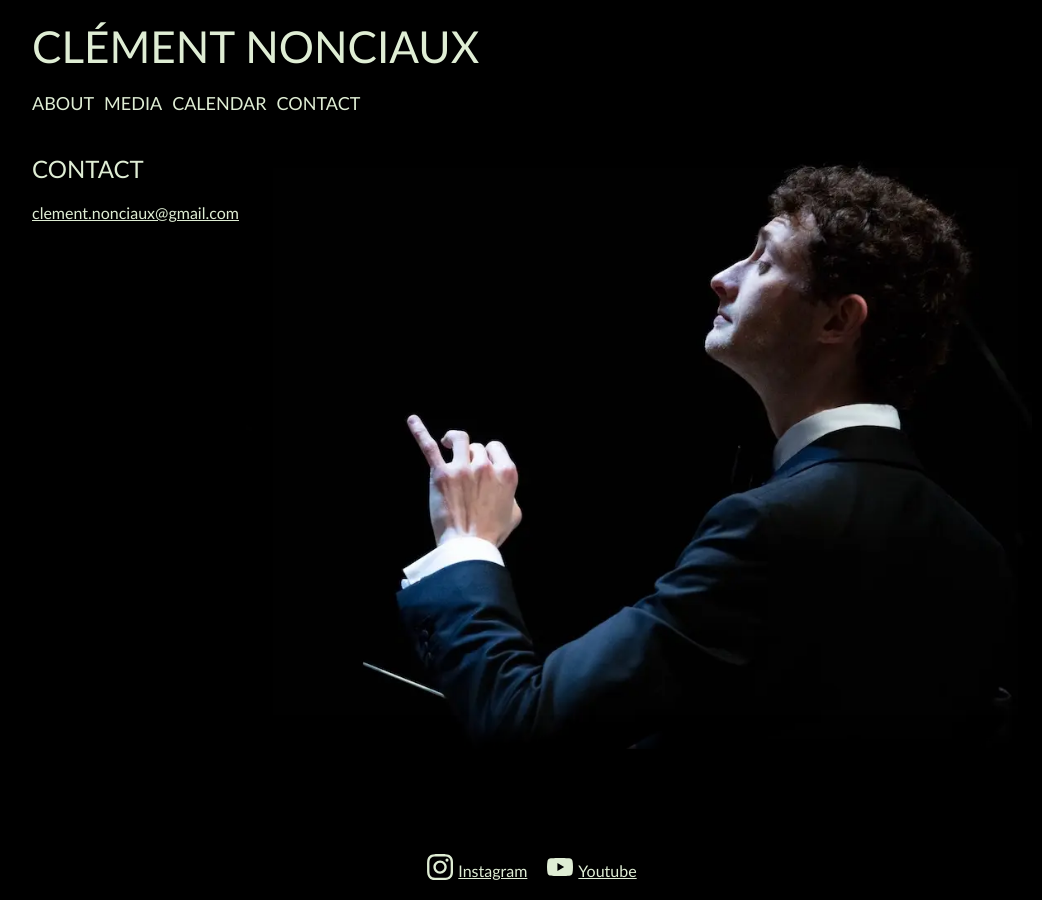
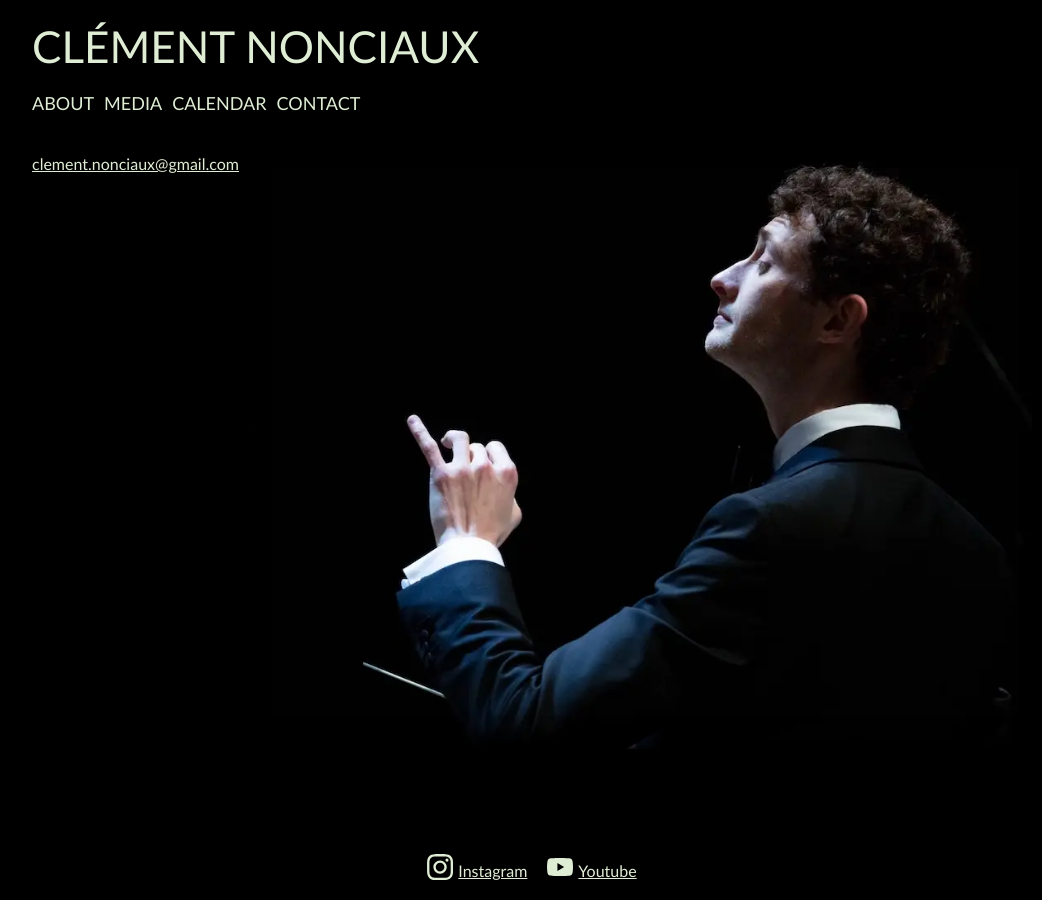
Before and after one commit to martincadoux/clementnonciaux.com, a Jekyll site: the page built from _pages/contact.html, in a window 1280 px wide. Shown: the whole page, without its empty margins (108-1150 px from the left). Built offline with Jekyll 4.4.1, drawn with Linux system fonts in a browser that asks for light colours.

Commit message:
Delete class Contact

```diff
--- a/_pages/contact.html
+++ b/_pages/contact.html
@@ -4,7 +4,6 @@ title: Contact - Clément Nonciaux
 
 <div class="layout-content">
   <div class="layout-content-start">
-    <h1 class="typo-h1">Contact</h1>
     {% include social-links.html %}
   </div>
 
```
